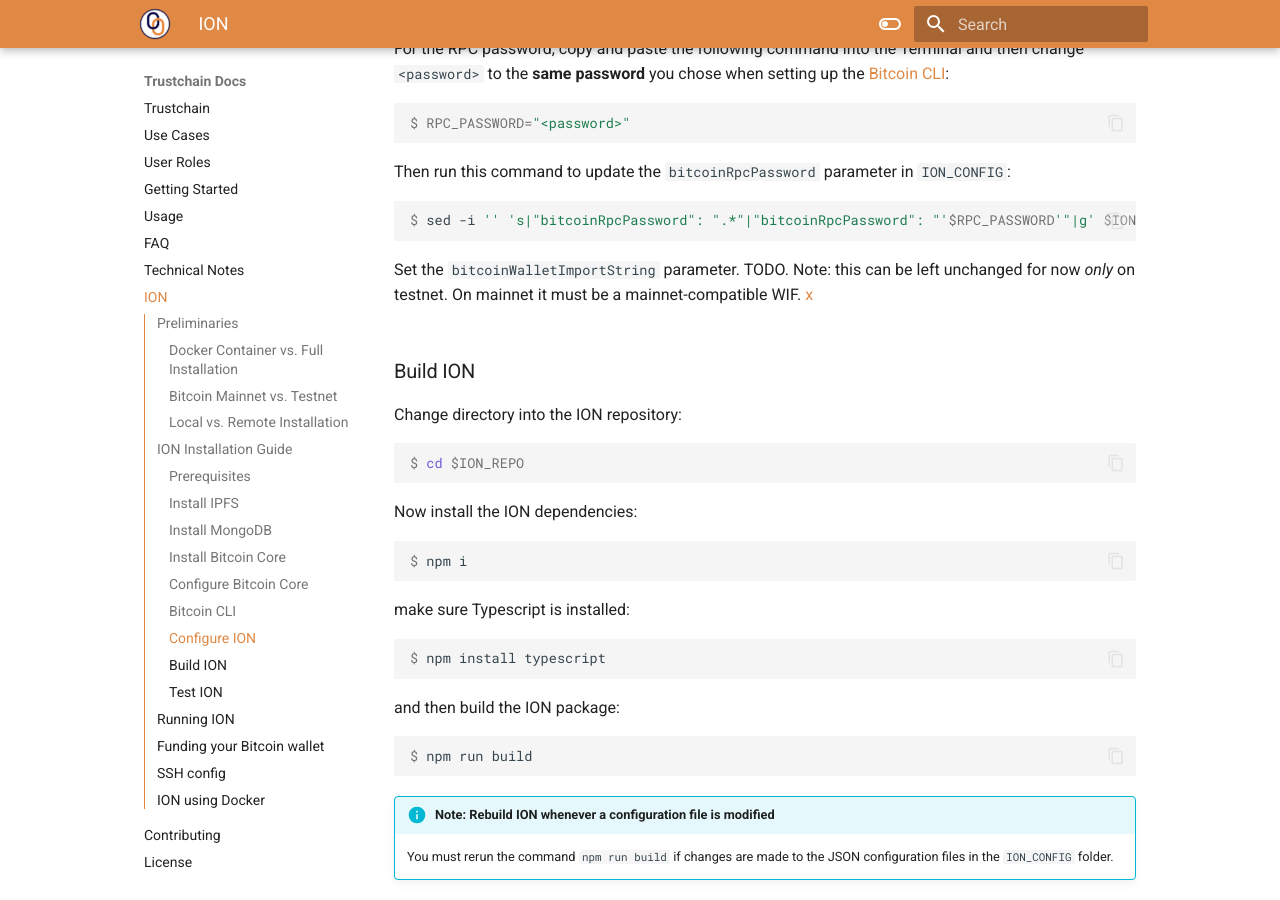
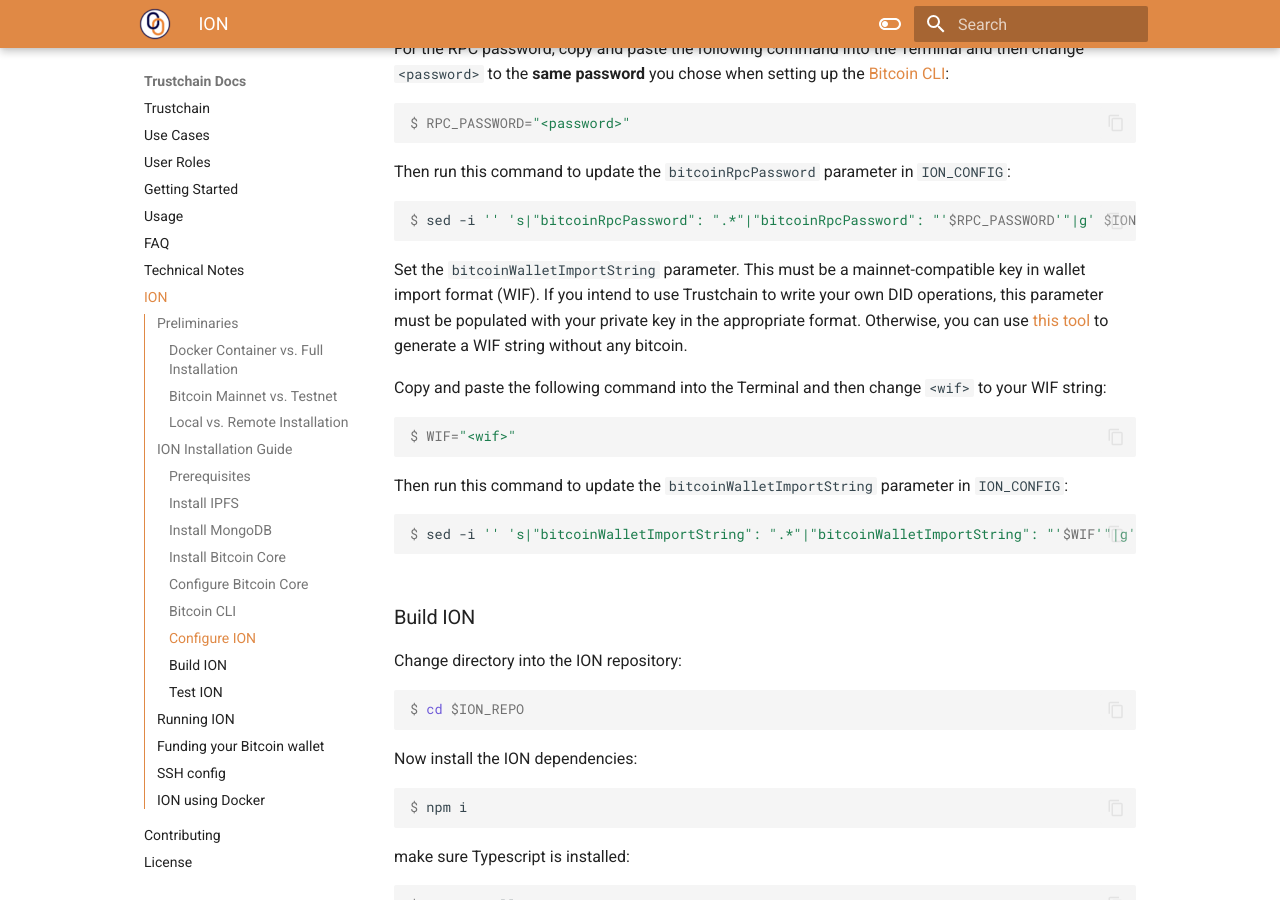
Before and after one commit to alan-turing-institute/trustchain, an MkDocs documentation site: the page built from docs/ion.md, in a window 1280 px wide and 900 px high, scrolled down 8154 px. Built offline with MkDocs 1.6.1 and Material for MkDocs 9.7.7, drawn with Linux system fonts in a browser that asks for light colours; nearby versions of some CDN libraries; library files that are not in the unit come from our copies.

Commit message:
Add WIF instructions for mainnet

````diff
--- a/docs/ion.md
+++ b/docs/ion.md
@@ -448,8 +448,17 @@
     $ sed -i '' 's|"bitcoinRpcPassword": ".*"|"bitcoinRpcPassword": "'$RPC_PASSWORD'"|g' $ION_CONFIG/mainnet-bitcoin-config.json
     ```
 
-    Set the `bitcoinWalletImportString` parameter. TODO. Note: this can be left unchanged for now *only* on testnet. On mainnet it must be a mainnet-compatible WIF.
-    [x](https://learnmeabitcoin.com/technical/wif)
+    Set the `bitcoinWalletImportString` parameter. This must be a mainnet-compatible key in wallet import format (WIF). If you intend to use Trustchain to write your own DID operations, this parameter must be populated with your private key in the appropriate format. Otherwise, you can use [this tool](https://learnmeabitcoin.com/technical/wif) to generate a WIF string without any bitcoin.
+
+    Copy and paste the following command into the Terminal and then change `<wif>` to your WIF string:
+    ```console
+    $ WIF="<wif>"
+    ```
+
+    Then run this command to update the `bitcoinWalletImportString` parameter in `ION_CONFIG`:
+    ```console
+    $ sed -i '' 's|"bitcoinWalletImportString": ".*"|"bitcoinWalletImportString": "'$WIF'"|g' $ION_CONFIG/mainnet-bitcoin-config.json
+    ```
 
 === "Testnet"
 
````
